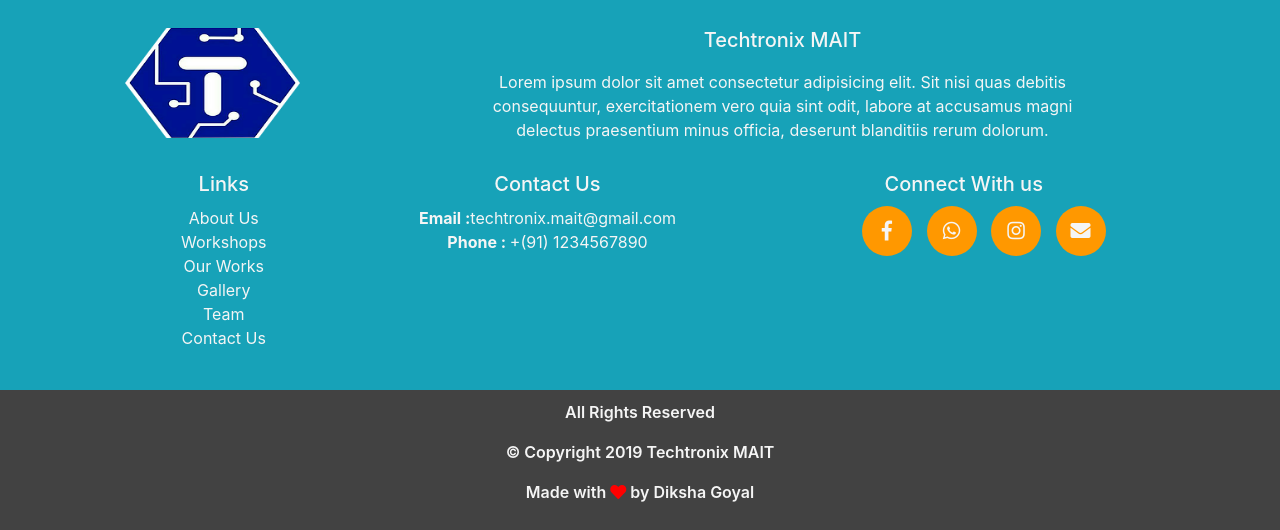
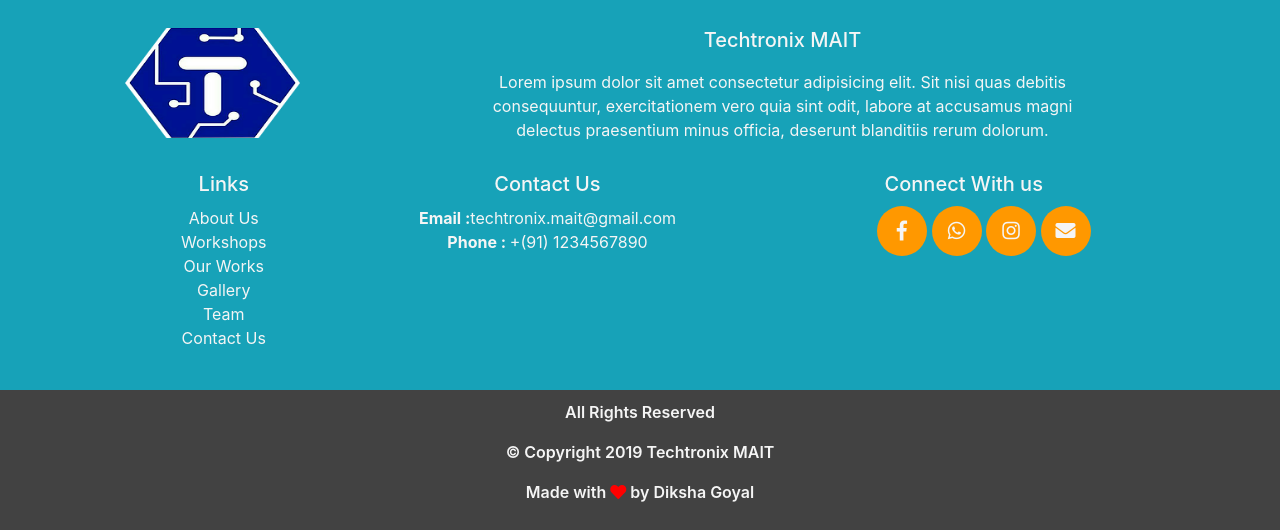
Before and after one commit to dikshagoyal26/Techtronix, a plain HTML site: page about.html in a window 1280 px wide. Shown: the part 2368-2898 px from the top of the page. Drawn offline with nearby package versions, Linux system fonts and the light colour scheme.

Commit message:
Update style.css

```diff
--- a/assets/css/style.css
+++ b/assets/css/style.css
@@ -257,7 +257,6 @@ font-size: 100px;
  footer .ftr_content ul li{
      display: inline-block;
      padding: 0;
-    margin: 0 5px;
  }
  footer .ftr_content ul li a{
     display: inline-block;
```
